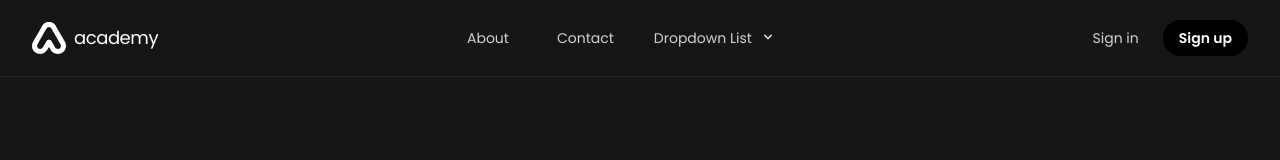
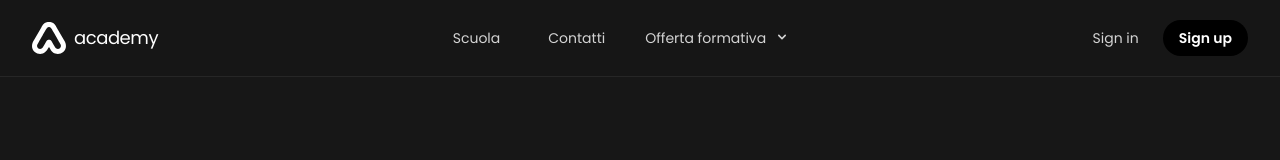
Before and after one commit to plasm/academy, a Nuxt app: page / in a window 1280 px wide. Shown: the top 160 px of the page. Built offline with nearby package versions, Linux system fonts and the light colour scheme.

Commit message:
feat: menu

```diff
--- a/components/ac-navigation/index.vue
+++ b/components/ac-navigation/index.vue
@@ -15,15 +15,15 @@
       </div>
       <nav :class="{ 'flex': menuIsOpen, 'hidden': !menuIsOpen }" class="grow flex-col items-center md:flex md:flex-row md:justify-end md:pb-0">
         <a class="p-2 text-sm text-neutral-300 hover:text-primary md:px-3 lg:ml-auto lg:px-6" href="#">
-          About
+          Scuola
         </a>
         <a class="p-2 text-sm text-neutral-300 hover:text-primary md:px-3 lg:px-6" href="#">
-          Contact
+          Contatti
         </a>
         <div ref="dropdown" class="relative w-full md:w-auto">
           <button class="focus:shadow-outline mt-2 flex w-full flex-row items-center  justify-center px-4 py-2 text-left text-sm text-neutral-300 hover:text-primary focus:outline-none md:mt-0 md:inline md:w-auto" @click="toggleDropdown()">
             <span>
-              Dropdown List
+              Offerta formativa
             </span>
             <svg fill="currentColor" viewBox="0 0 20 20" :class="{ 'rotate-180': dropdownIsOpen, 'rotate-0': !dropdownIsOpen }" class="ml-1 mt-1 inline size-4 rotate-0 transition-transform duration-200 md:-mt-1">
               <path fill-rule="evenodd" d="M5.293 7.293a1 1 0 011.414 0L10 10.586l3.293-3.293a1 1 0 111.414 1.414l-4 4a1 1 0 01-1.414 0l-4-4a1 1 0 010-1.414z" clip-rule="evenodd" />
@@ -38,40 +38,40 @@
                       <a href="#" class="-m-3 inline-flex items-start rounded-xl p-3 transition duration-150 ease-in-out hover:bg-neutral-700/50">
                         <div class="ml-4">
                           <p class="text-base font-medium text-white">
-                            Explore design work
+                            Master Experience
                           </p>
                           <p class="mt-1 text-sm text-neutral-300">
-                            Trending designs to inspire you
+                            DESCRIZIONE
                           </p>
                         </div>
                       </a>
                       <a href="#" class="-m-3 inline-flex items-start rounded-xl p-3 transition duration-150 ease-in-out hover:bg-neutral-700/50">
                         <div class="ml-4">
                           <p class="text-base font-medium text-white">
-                            Blog
+                            Alta formazione
                           </p>
                           <p class="mt-1 text-sm text-neutral-300">
-                            Interviews, tutorials and more
+                            DESCRIZIONE
                           </p>
                         </div>
                       </a>
                       <a href="#" class="-m-3 inline-flex items-start rounded-xl p-3 transition duration-150 ease-in-out hover:bg-neutral-700/50">
                         <div class="ml-4">
                           <p class="text-base font-medium text-white">
-                            Secure
+                            Aggiornamento professionale
                           </p>
                           <p class="mt-1 text-sm text-neutral-300">
-                            Interviews, tutorials and more
+                            DESCRIZIONE
                           </p>
                         </div>
                       </a>
                       <a href="#" class="-m-3 inline-flex items-start rounded-xl p-3 transition duration-150 ease-in-out hover:bg-neutral-700/50">
                         <div class="ml-4">
                           <p class="text-base font-medium text-white">
-                            Users
+                            Supervisione di gruppo
                           </p>
                           <p class="mt-1 text-sm text-neutral-300">
-                            Trending designs to inspire you
+                            DESCRIZIONE
                           </p>
                         </div>
                       </a>
```
